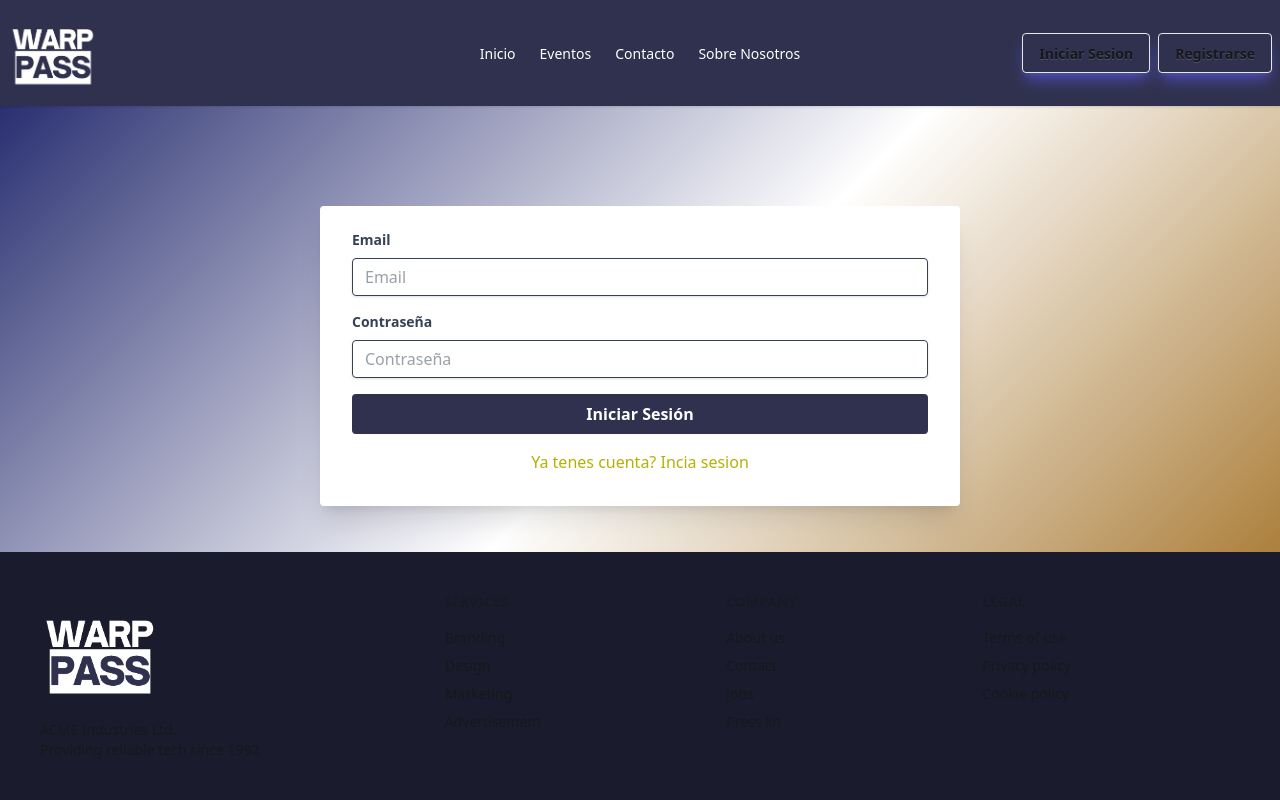
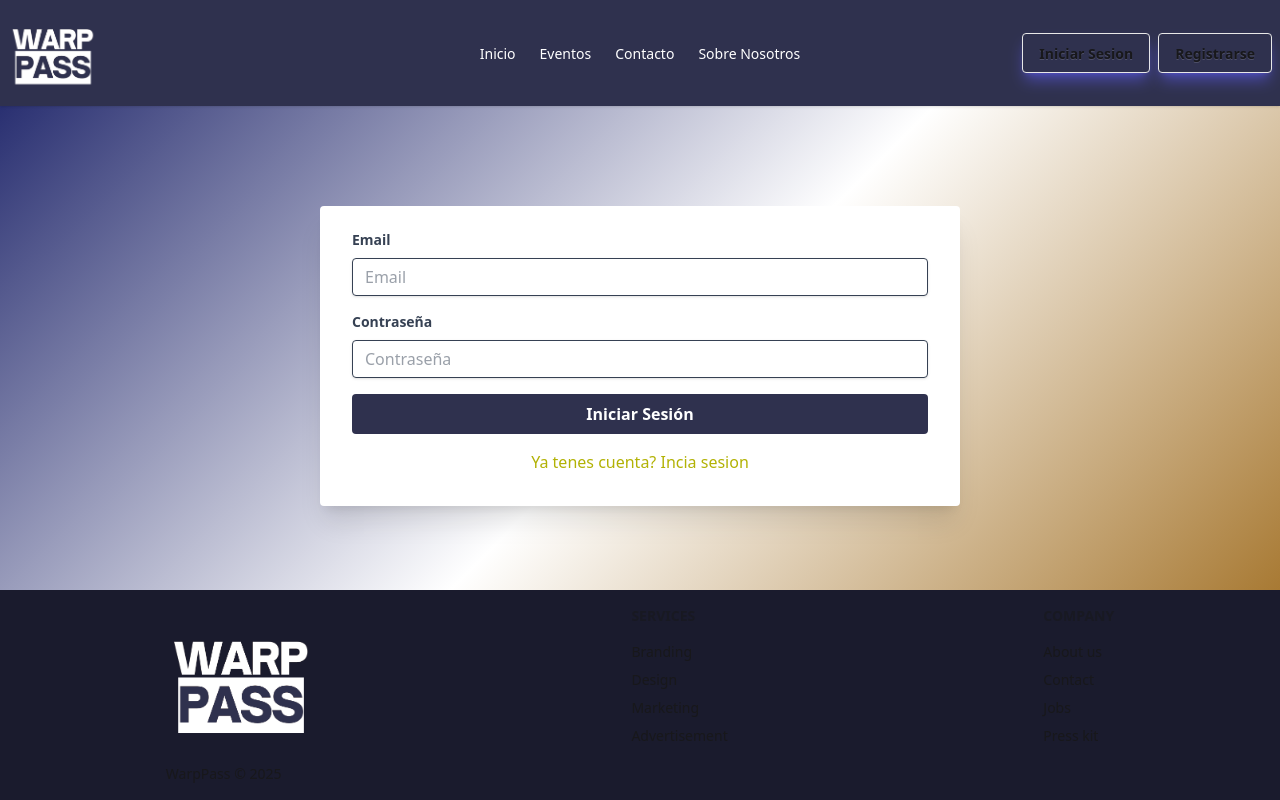
Before and after one commit to Yappur/WarpPass-Frontend, a React (Vite) app: page /login in a window 1280 px wide. Built offline with nearby package versions, Linux system fonts and the light colour scheme.

Commit message:
Bugfix: Se arregla peticion para editar evento y se hace funcional

```diff
--- a/src/components/Footer.jsx
+++ b/src/components/Footer.jsx
@@ -2,22 +2,18 @@ import React from "react";
 
 const Footer = () => {
   return (
-    <footer className="footer sm:footer-horizontal bg-[#1a1b2d] text-base-content p-10">
-      <aside>
+    <footer className="footer sm:footer-horizontal bg-[#1a1b2d] text-base-content p-4 justify-items-center md:justify-items-center">
+      <nav>
         <img
           src="/warp.png"
           alt=""
-          className="w-[50px] h-[50px] md:w-[70px] md:h-[70px] lg:w-[120px] lg:h-[120px]"
+          className="w-[100px] h-[100px] md:w-[130px] md:h-[130px] lg:w-[150px] lg:h-[150px]"
         />
-        <p>
-          ACME Industries Ltd.
-          <br />
-          Providing reliable tech since 1992
-        </p>
-      </aside>
+        <p>WarpPass © 2025</p>
+      </nav>
       <nav>
         <h6 className="footer-title">Services</h6>
-        <a className="link link-hover">Branding</a>
+        <a className="link link-hover ">Branding</a>
         <a className="link link-hover">Design</a>
         <a className="link link-hover">Marketing</a>
         <a className="link link-hover">Advertisement</a>
@@ -29,12 +25,6 @@ const Footer = () => {
         <a className="link link-hover">Jobs</a>
         <a className="link link-hover">Press kit</a>
       </nav>
-      <nav>
-        <h6 className="footer-title">Legal</h6>
-        <a className="link link-hover">Terms of use</a>
-        <a className="link link-hover">Privacy policy</a>
-        <a className="link link-hover">Cookie policy</a>
-      </nav>
     </footer>
   );
 };
--- a/src/components/Modals/EventModal.jsx
+++ b/src/components/Modals/EventModal.jsx
@@ -13,12 +13,11 @@ const EventModal = ({ evento, isOpen, onClose, onUpdate }) => {
     imagen: evento.imagen || "",
   });
 
-  const handleChange = (e) => {
-    const { name, value } = e.target;
-    setFormData((prevState) => ({
-      ...prevState,
-      [name]: value,
-    }));
+  const handleChange = (propiedad, valor) => {
+    setFormData({
+      ...formData,
+      [propiedad]: valor,
+    });
   };
 
   const handleSubmit = async (e) => {
@@ -38,7 +37,7 @@ const EventModal = ({ evento, isOpen, onClose, onUpdate }) => {
   if (!isOpen) return null;
 
   return (
-    <div className="fixed inset-0 z-50 flex items-center justify-center bg-opacity-50 overflow-y-auto">
+    <div className="fixed inset-0 z-50 flex items-center justify-center overflow-y-auto">
       <div className="bg-white p-6 rounded-lg w-full max-w-md m-4">
         <h2 className="text-2xl mb-4 textStyle">Editar Evento</h2>
         <form onSubmit={handleSubmit}>
@@ -107,7 +106,7 @@ const EventModal = ({ evento, isOpen, onClose, onUpdate }) => {
               type="text"
               name="imagen"
               value={formData.imagen}
-              onChange={(e) => handleChange("", e.target.value)}
+              onChange={(e) => handleChange("imagen", e.target.value)}
               placeholder="URL de Imagen"
               className="input input-bordered w-full"
             />
@@ -116,11 +115,11 @@ const EventModal = ({ evento, isOpen, onClose, onUpdate }) => {
             <button
               type="button"
               onClick={onClose}
-              className="btn  btn-primary textStyle"
+              className="btn btn-primary textStyle"
             >
               Cancelar
             </button>
-            <button type="submit" className="btn  btn-primary textStyle">
+            <button type="submit" className="btn btn-primary textStyle">
               Guardar Cambios
             </button>
           </div>
--- a/src/components/Tables/EventsTable.jsx
+++ b/src/components/Tables/EventsTable.jsx
@@ -36,7 +36,7 @@ const EventsTable = () => {
     }
   };
 
-  const handleUpdateEvent = (updatedEvento) => {
+  const handleUpdateEventoDB = (updatedEvento) => {
     setcargarEventos((prevEventos) =>
       prevEventos.map((evento) =>
         evento._id === updatedEvento._id ? updatedEvento : evento
@@ -79,7 +79,7 @@ const EventsTable = () => {
                   <td>{evento.imagen}</td>
                   <td>
                     <button
-                      className="btn bg-blue-600 mr-2"
+                      className="btn bg-blue-600 mr-2 "
                       onClick={() => handleEdit(evento)}
                     >
                       Editar
@@ -102,7 +102,7 @@ const EventsTable = () => {
           evento={selectedEvento}
           isOpen={isModalOpen}
           onClose={handleCloseModal}
-          onUpdate={handleUpdateEvent}
+          onUpdate={handleUpdateEventoDB}
         />
       )}
     </>
```
